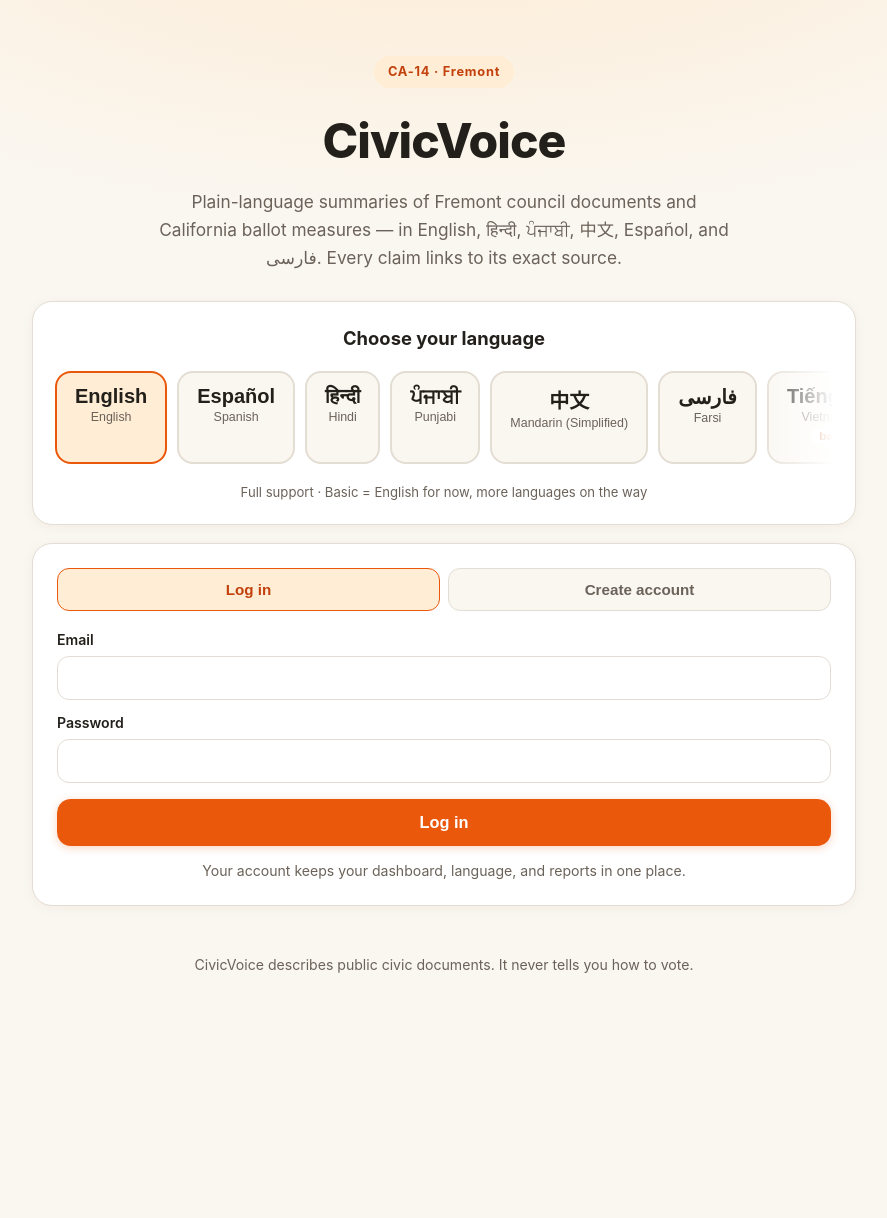
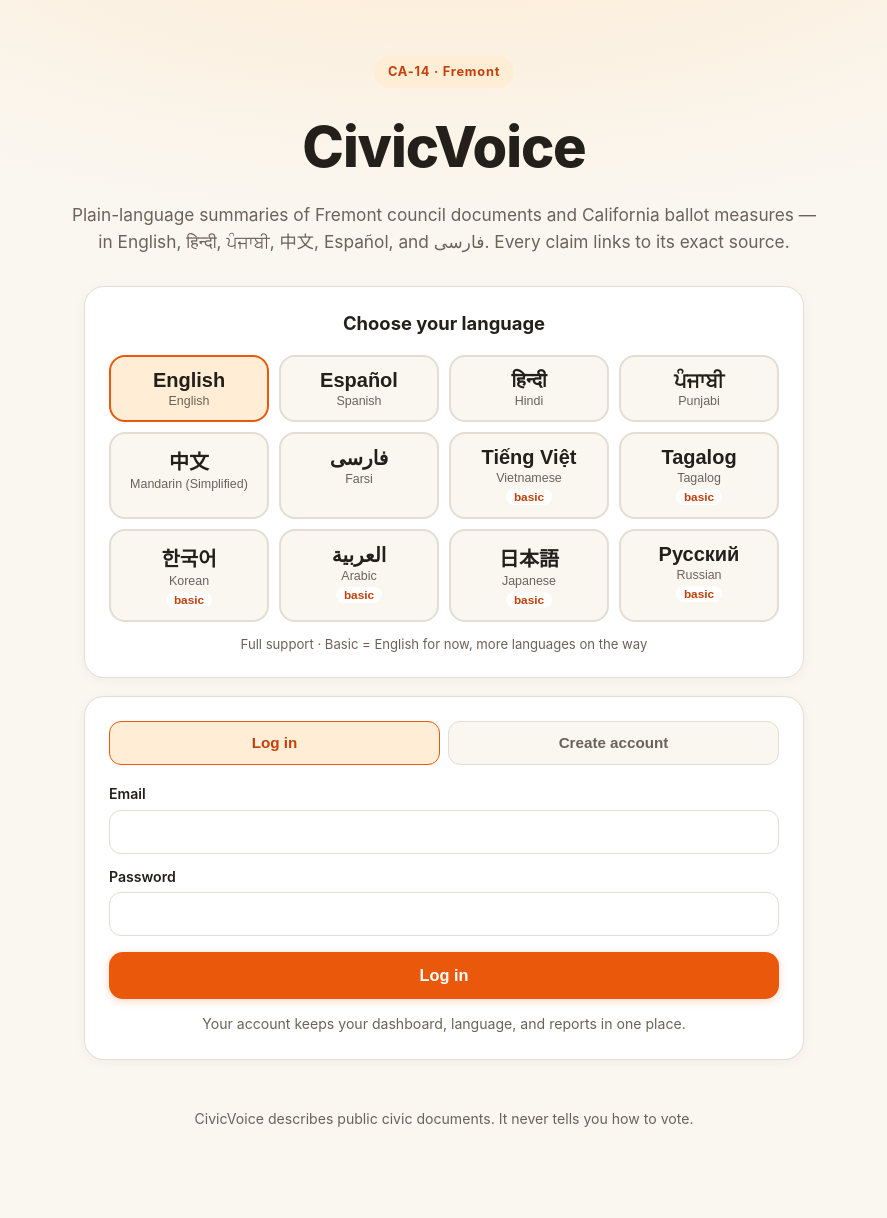
Before and after one commit to abhinav38970-arch/CivicVoice, a Flask app: page / in a window 1280 px wide. Shown: the whole page, without its empty margins (196-1083 px from the left). Before the commit the page ends 973 px from the top, so only its background shows below. Run offline with Flask 3, Linux system fonts and the light colour scheme; some libraries are stand-ins or nearby versions.

Commit message:
Responsive web: bottom tab bar on mobile/tablet, top nav + grids on desktop

```diff
--- a/static/style.css
+++ b/static/style.css
@@ -797,3 +797,104 @@ main { padding-bottom: 100px; }
 
 /* ballot: back-to-list */
 .back-btn { margin-bottom: 8px; padding-left: 0; font-weight: 700; }
+
+/* ================= responsive-web: app on mobile, web on desktop ================= */
+/* Mobile-first base (<=1023px): fixed bottom tab bar, app feel. */
+
+/* overflow guards */
+html, body { overflow-x: clip; }
+img, svg { max-width: 100%; }
+
+/* ---------- bottom tab bar (mobile + tablet) ---------- */
+.tabbar {
+  position: fixed; top: auto; bottom: 0; left: 0; right: 0;
+  margin: 0; border-radius: 20px 20px 0 0;
+  padding: 6px 8px calc(6px + env(safe-area-inset-bottom, 0px));
+  z-index: 150;
+}
+.tabbar-brand { display: none; }
+.tab { min-height: 58px; }
+/* content clears the bottom tab bar + floating chat button */
+main { padding-bottom: 176px; }
+.chat-fab { bottom: 100px; right: 16px; }
+
+/* ---------- touch targets >= 44px ---------- */
+.icon-pill { width: 44px; height: 44px; }
+.chip-btn, .primary-btn, .example-chip, .auth-tab { min-height: 44px; }
+#askBtn { min-height: 48px; }
+#chatSend { width: 44px; height: 44px; }
+.topic-row, .notice-item { min-height: 56px; }
+.ask-field-wrap .mic-inside { min-width: 44px; min-height: 44px; }
+
+/* ---------- language picker: neat grid at every size (no swipe scroller) ---------- */
+.lang-scroll {
+  display: grid; grid-template-columns: repeat(2, 1fr);
+  overflow: visible; -webkit-mask-image: none; mask-image: none;
+  padding-bottom: 4px; scroll-snap-type: none;
+}
+.lang-pill { flex: none; min-width: 0; }
+
+/* ---------- tablet (601-1023px): centered column, tidy grids ---------- */
+@media (min-width: 601px) and (max-width: 1023px) {
+  .app-shell { max-width: 700px; }
+  .lang-scroll {
+    display: grid; grid-template-columns: repeat(3, 1fr);
+    overflow: visible; -webkit-mask-image: none; mask-image: none;
+    padding-bottom: 4px;
+  }
+  .lang-pill { flex: none; }
+}
+
+/* ---------- desktop (>=1024px): real web layout ---------- */
+@media (min-width: 1024px) {
+  .app-shell { max-width: 1100px; padding: 0 32px 64px; }
+
+  /* tab bar becomes a top nav bar: brand left, tabs as links */
+  .tabbar {
+    position: sticky; top: 0;
+    border-radius: 18px; margin: 0 0 22px;
+    padding: 8px 12px; align-items: center;
+  }
+  .tabbar-brand {
+    display: block; font-weight: 800; font-size: 1.25rem;
+    padding: 8px 12px; margin-inline-end: auto; white-space: nowrap;
+  }
+  .tab { flex: 0 0 auto; flex-direction: row; gap: 8px; padding: 12px 18px; min-height: 48px; }
+  .tab span { font-size: 0.92rem; }
+
+  main { padding-bottom: 100px; }
+  .chat-fab { bottom: 18px; right: 24px; }
+
+  /* ballot: card grid; detail is a centered focused panel */
+  .topic-list { display: grid; grid-template-columns: repeat(2, 1fr); gap: 12px; }
+  .result-card { max-width: 780px; margin-left: auto; margin-right: auto; }
+
+  /* news: two comfortable columns */
+  #pane-news { max-width: 1020px; margin: 0 auto; }
+  .notices { display: grid; grid-template-columns: 1fr 1fr; gap: 10px; align-items: start; }
+
+  /* forms read at a comfortable width, never edge-to-edge */
+  #pane-tasks, #pane-ask { max-width: 780px; margin: 0 auto; }
+
+  /* text measure cap */
+  .pane-head p, .welcome-sub, .hero-sub { max-width: 70ch; }
+
+  /* landing: picker as a neat grid, roomier hero */
+  .lang-scroll {
+    display: grid; grid-template-columns: repeat(4, 1fr);
+    overflow: visible; -webkit-mask-image: none; mask-image: none;
+    padding-bottom: 4px;
+  }
+  .lang-pill { flex: none; }
+  .picker-card, .auth-card { max-width: 720px; margin-left: auto; margin-right: auto; }
+  .welcome-title { font-size: 3.5rem; }
+  .gatekeeper-grid { grid-template-columns: repeat(4, 1fr); }
+}
+
+/* very wide: three ballot columns */
+@media (min-width: 1400px) {
+  .topic-list { grid-template-columns: repeat(3, 1fr); }
+}
+
+/* source strip: keep the date on one line */
+.nowrap { white-space: nowrap; }
```
Also changed, not shown: templates/dashboard.html (+8 -1 lines).
